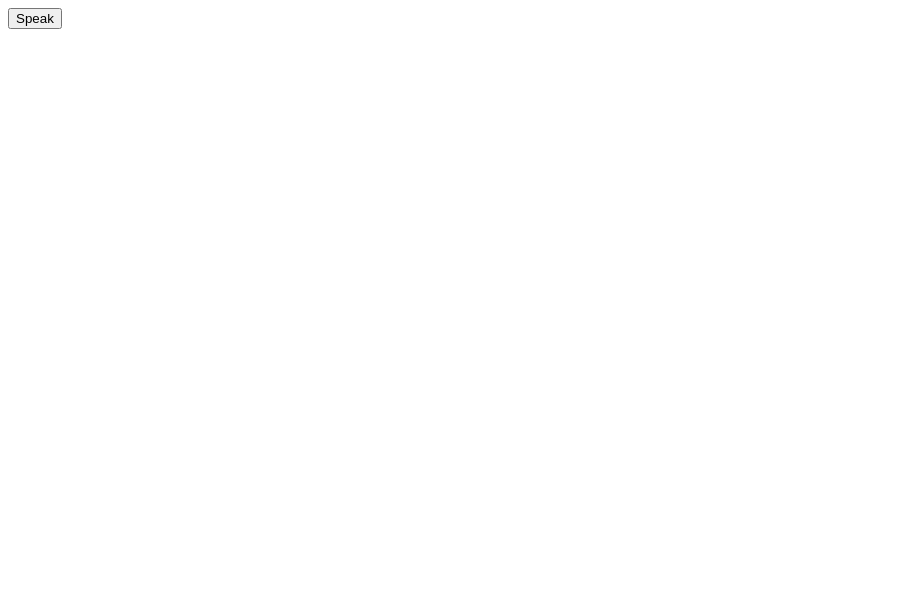
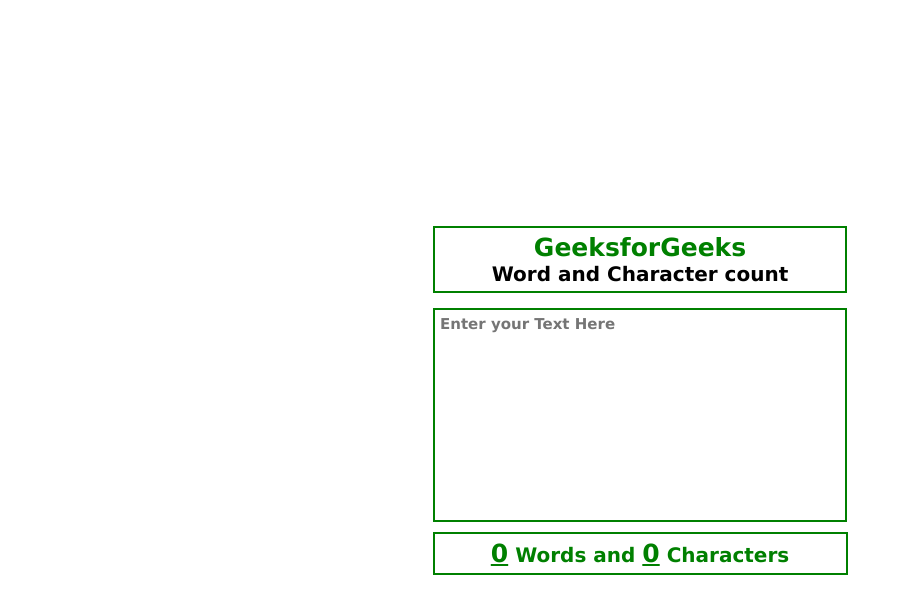
Before and after one commit to Annie24-ux/ai-text-summarizer-app, a website: page public/test.html in a window 1280 px wide. Shown: the whole page, without its empty margins (0-903 px from the left). Drawn offline with Linux system fonts and the light colour scheme.

Commit message:
Word and char increments correctly.

```diff
--- a/public/stylesheet.css
+++ b/public/stylesheet.css
@@ -83,8 +83,8 @@
   box-shadow: 0 2px 4px rgba(0, 0, 0, 0.1);
   display: flex;
   flex-direction: column;
+  background-color: #F7F4E9;
   padding: 20px;
-  background-color: #ffffff
 }
 
 textarea {
@@ -92,6 +92,7 @@
   resize: none;
   border: none;
   padding: 10px;
+  font-family: 'Roboto', sans-serif;
   margin-bottom: 10px;
 }
 
@@ -194,19 +195,22 @@
 
 }
 
-select{
-  /* flex: 1; */
-  color: #4C585B;
-  height: 35px;
-  border: 0;
-  outline: 0;
-  padding: 0px 30px;
-  border-radius: 5px;
-  /* background-color: #E7E99A3; */
-  /* appearance: none; */
-  /* background-image: url(images/down.png); */
-  /* background-repeat: no-repeat;
-  background-size:15px;
-  background-position-x:calc(100% - 20px);
-  background-position-y:20px; */
+#chary {
+  font-size: 25px;
+  font-weight: bold;
+  text-decoration: underline;
 }
+
+.result{
+  position: relative;
+  border-radius: 4px;
+  border: none;
+  padding: 10px 20px;
+  margin-bottom: -5px;
+  background-color: #FAF8EF;
+}
+
+#char, #word {
+  font-size: 20px;
+  text-decoration: underline;
+}
--- a/public/test.html
+++ b/public/test.html
@@ -1,18 +1,123 @@
 <!DOCTYPE html>
-<html>
+<html lang="en">
+
 <head>
-  <title>Text-to-Speech Test</title>
+    <meta charset="UTF-8">
+    <meta http-equiv="X-UA-Compatible" content="IE=edge">
+    <meta name="viewport" content=
+        "width=device-width, initial-scale=1.0">
+    <title>Word and Character Counter</title>
+    <style>
+      * {
+    margin: 0;
+    padding: 0;
+    font-family: Verdana, Geneva, Tahoma, sans-serif;
+}
+
+.container {
+    width: 100%;
+    height: 100vh;
+    display: flex;
+    flex-direction: column;
+    justify-content: center;
+    align-items: center;
+}
+
+.container h1 {
+    font-size: 25px;
+}
+.container h3 {
+    font-size: 20px;
+}
+
+.heading {
+    border: 2px solid green;
+    padding: 5px;
+    font-weight: 700;
+    text-align: center;
+    width: 400px;
+}
+
+#area {
+    height: 200px;
+    width: 400px;
+    resize: none;
+    font-size: 15px;
+    font-weight: 700;
+    padding: 5px;
+    margin-top: 15px;
+    color: green;
+    outline: none;
+    border: 2px solid green;
+}
+
+#area:focus {
+    border: 2px solid green;
+    outline: none;
+}
+
+.result {
+    color: green;
+    font-size: 20px;
+    width: 401px;
+    text-align: center;
+    font-weight: 700;
+    padding: 5px;
+    border: 2px solid green;
+    margin-top: 10px;
+}
+
+#word,
+#char {
+    font-size: 25px;
+    font-weight: bold;
+    text-decoration: underline;
+}
+    </style>
 </head>
+
 <body>
-  <button id="speakButton">Speak</button>
-  <script>
-    const speakButton = document.getElementById("speakButton");
-    const utterance = new SpeechSynthesisUtterance();
+    <div class="container">
+        <div class="heading">
+            <h1 style="color:green">
+                GeeksforGeeks
+            </h1>
+            <h3>Word and Character count</h3>
+        </div>
 
-    speakButton.addEventListener("click", () => {
-      utterance.text = "This is a test message.";
-      window.speechSynthesis.speak(utterance);
+        <textarea id="area"
+            placeholder="Enter your Text Here"></textarea>
+
+        <p class="result">
+            <span id="word">0</span> Words and
+            <span id="char">0</span> Characters
+        </p>
+    </div>
+</body>
+<script>
+  let area = document.getElementById('area');
+let char = document.getElementById('char');
+let word = document.getElementById('word');
+
+area.addEventListener('input', function () {
+
+    // Count characters
+    let content = this.value;
+    char.textContent = content.length;
+
+    // Remove empty spaces from start and end
+    content.trim();
+    console.log(content);
+
+    let wordList = content.split(/\s/);
+
+    // Remove spaces from between words
+    let words = wordList.filter(function (element) {
+        return element != "";
     });
-  </script>
-</body>
+
+    // Count words
+    word.textContent = words.length;
+});
+</script>
 </html>
```
Also changed, not shown: public/index.html (+12 -2 lines), public/script.js (+19 -5 lines), test.html (deleted, +0 -41 lines).
